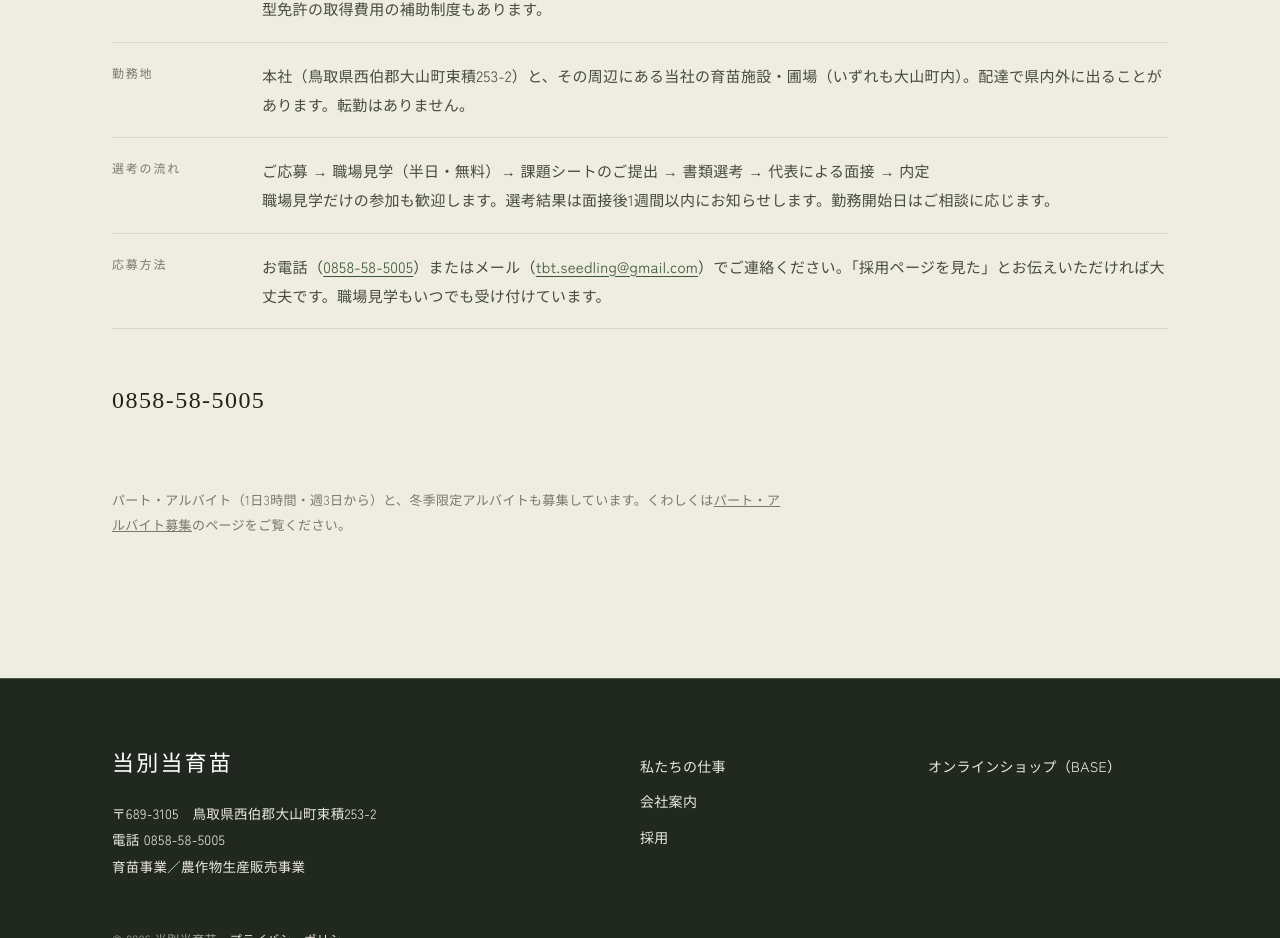
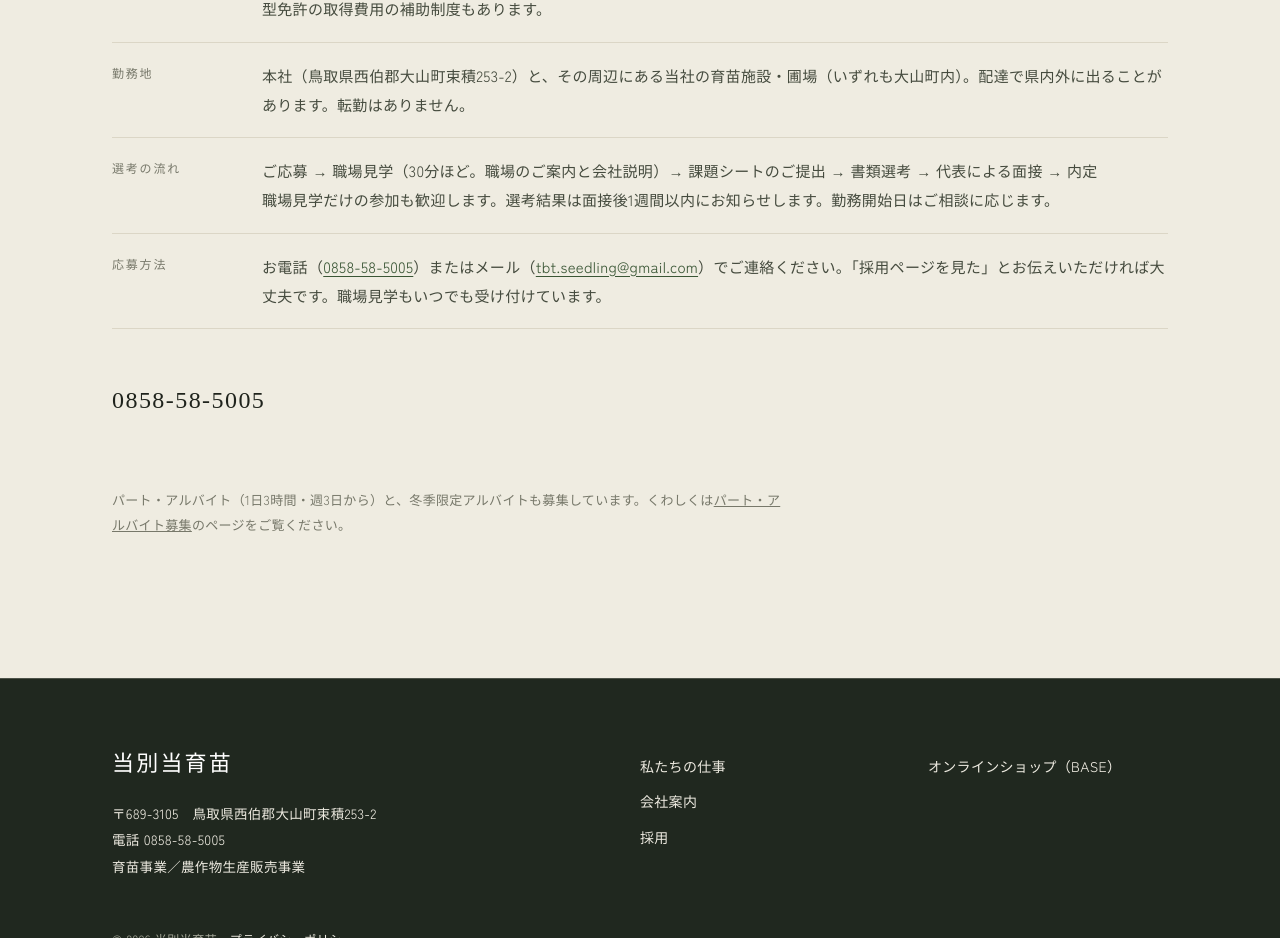
Before and after one commit to eisukekodani-debug/tobetto-site, a plain HTML site: page recruit.html in a window 1280 px wide. Shown: the part 4171-5109 px from the top of the page. Drawn offline with Linux system fonts and the light colour scheme; a web font is replaced by a local one.

Commit message:
採用情報（正社員）の選考の流れ：職場見学を「半日・無料」から「30分ほど。職場のご案内と会社説明」に変更
Co-Authored-By: Claude Opus 5.5 <noreply@anthropic.com>

```diff
--- a/recruit.html
+++ b/recruit.html
@@ -282,7 +282,7 @@ document.addEventListener('DOMContentLoaded', function(){
       <tr><th scope="row">待遇・保険</th><td>社会保険完備（雇用・労災・健康・厚生年金）。退職金共済（勤続5年以上）。<br>マイカー通勤可、無料駐車場あり。定年60歳（希望者は65歳まで継続雇用）。屋内禁煙。<br>移住を検討される方には、町営住宅や空き家をご紹介します。</td></tr>
       <tr><th scope="row">応募資格</th><td>普通自動車運転免許（配達業務があるため。AT限定可）。学歴・経験は問いません。未経験の方も歓迎します。<br>農業・園芸・造園の経験や、フォークリフト・けん引などの資格があれば歓迎します（必須ではありません）。AT限定の解除・準中型免許の取得費用の補助制度もあります。</td></tr>
       <tr><th scope="row">勤務地</th><td>本社（鳥取県西伯郡大山町束積253-2）と、その周辺にある当社の育苗施設・圃場（いずれも大山町内）。配達で県内外に出ることがあります。転勤はありません。</td></tr>
-      <tr><th scope="row">選考の流れ</th><td>ご応募 → 職場見学（半日・無料）→ 課題シートのご提出 → 書類選考 → 代表による面接 → 内定<br>職場見学だけの参加も歓迎します。選考結果は面接後1週間以内にお知らせします。勤務開始日はご相談に応じます。</td></tr>
+      <tr><th scope="row">選考の流れ</th><td>ご応募 → 職場見学（30分ほど。職場のご案内と会社説明）→ 課題シートのご提出 → 書類選考 → 代表による面接 → 内定<br>職場見学だけの参加も歓迎します。選考結果は面接後1週間以内にお知らせします。勤務開始日はご相談に応じます。</td></tr>
       <tr><th scope="row">応募方法</th><td>お電話（<a href="tel:0858-58-5005">0858-58-5005</a>）またはメール（<a href="mailto:tbt.seedling@gmail.com">tbt.seedling@gmail.com</a>）でご連絡ください。「採用ページを見た」とお伝えいただければ大丈夫です。職場見学もいつでも受け付けています。</td></tr>
       </tbody>
     </table>
```
